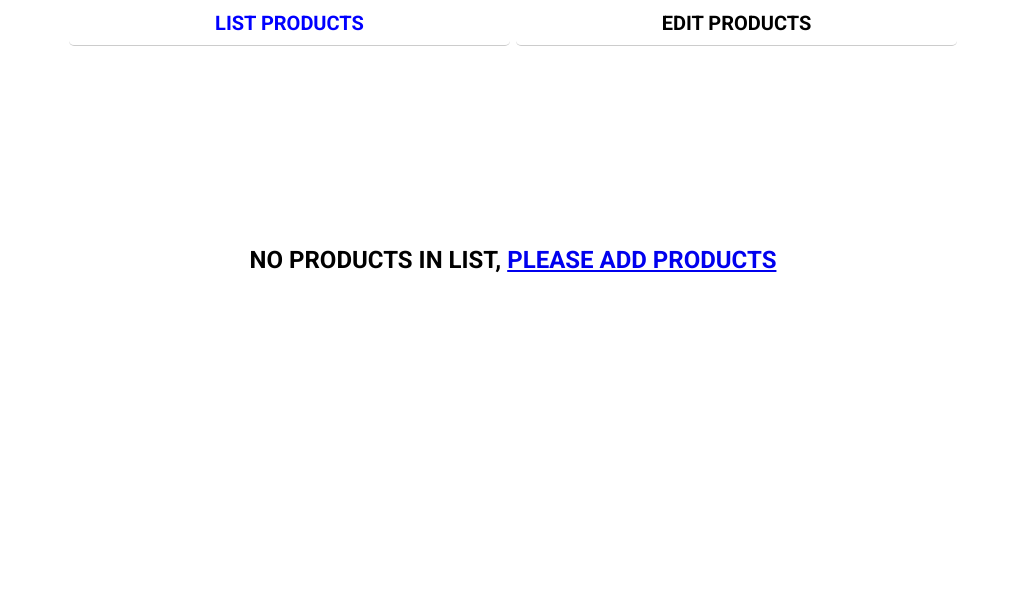
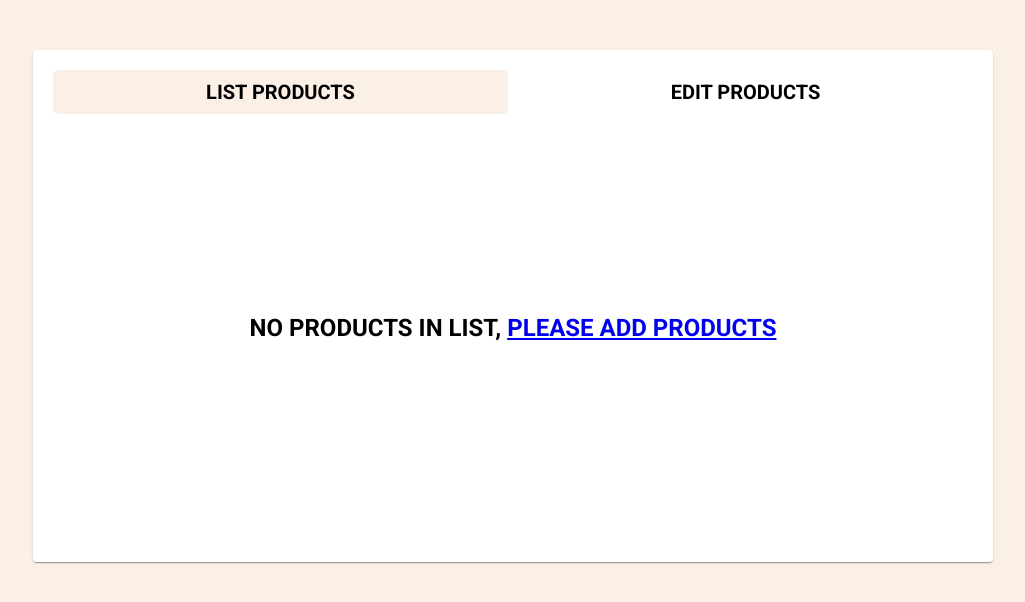
Before and after one commit to PeterShevchuk/test-products, a React (Create React App) app: page / in a window 1280 px wide. Shown: the top 602 px of the page, without its empty margins (127-1152 px from the left). Built offline with nearby package versions, Linux system fonts and the light colour scheme.

Commit message:
change style

```diff
--- a/src/App.css
+++ b/src/App.css
@@ -4,3 +4,6 @@ h3,
 h4 {
   text-transform: uppercase;
 }
+.main {
+  max-width: 960px;
+}
--- a/src/App.js
+++ b/src/App.js
@@ -40,6 +40,7 @@ function App() {
     localStorage.setItem("ListProducts", JSON.stringify(listProducts));
   }, [listProducts]);
   return (
+    <div className="global">
       <Router>
         <header className="container">
           <Menu />
@@ -55,6 +56,7 @@ function App() {
           </Switch>
         </main>
       </Router>
+    </div>
   );
 }
 
--- a/src/Components/List/List.css
+++ b/src/Components/List/List.css
@@ -6,7 +6,8 @@
   list-style: none;
 }
 .listProducts__item {
-  padding: 10px 20px;
+  padding: 5px 5px 5px 20px;
+  border-bottom: 1px solid #cccccc;
   border-left: 20px solid;
   display: flex;
   justify-content: space-between;
@@ -22,9 +23,7 @@
   margin: 200px auto;
   text-align: center;
 }
-.listProducts__options > *:not(:last-child) {
-  margin-right: 10px;
-}
+
 .listProducts__options-info {
   text-transform: uppercase;
 }
--- a/src/Components/List/List.js
+++ b/src/Components/List/List.js
@@ -3,9 +3,11 @@ import PropTypes from "prop-types";
 import { NavLink } from "react-router-dom";
 
 import Button from "@material-ui/core/Button";
+import IconButton from "@material-ui/core/IconButton";
 import ButtonGroup from "@material-ui/core/ButtonGroup";
 import Checkbox from "@material-ui/core/Checkbox";
 import InfoIcon from "@material-ui/icons/Info";
+import BackspaceRoundedIcon from "@material-ui/icons/BackspaceRounded";
 
 import { nav, status, fixDate, colorsPriority, HtmlTooltip } from "../../vars";
 
@@ -17,7 +19,7 @@ const List = ({ data }) => {
       {data.listProducts.length > 0 ? (
         <>
           <div className="filterBtns">
-            <ButtonGroup size="large" color="primary" aria-label="large outlined primary button group" onClick={(e) => data.setShowProducts(e.target.innerText)}>
+            <ButtonGroup size="large" aria-label="large outlined primary button group" onClick={(e) => data.setShowProducts(e.target.innerText)}>
               {status.map((item) => (
                 <Button key={item} disabled={data.showProducts === item}>
                   {item}
@@ -28,13 +30,10 @@ const List = ({ data }) => {
           <ul className="listProducts">
             {data.filterProducts().length > 0 ? (
               data.filterProducts().map((item) => (
-                <li key={item.id} className="listProducts__item" style={{ borderColor: colorsPriority[item.priority] }}>
+                <li key={item.id} className="listProducts__item" style={{ borderLeftColor: colorsPriority[item.priority - 1] }}>
                   <h3>{item.nameProduct}</h3>
                   <div className="listProducts__options">
-                    <Checkbox checked={item.status} color="primary" inputProps={{ "aria-label": "secondary checkbox" }} onChange={() => data.itemDisabled(item.id)} className="editPage__item-checked" />
-                    <Button variant="contained" color="secondary" onClick={() => data.deleteProduct(item.id)}>
-                      DELETE
-                    </Button>
+                    <Checkbox checked={item.status} color="default" inputProps={{ "aria-label": "secondary checkbox" }} onChange={() => data.itemDisabled(item.id)} className="editPage__item-checked" />
                     <HtmlTooltip
                       title={
                         <React.Fragment>
@@ -53,10 +52,13 @@ const List = ({ data }) => {
                         </React.Fragment>
                       }
                     >
-                      <Button>
+                      <IconButton>
                         <InfoIcon />
-                      </Button>
+                      </IconButton>
                     </HtmlTooltip>
+                    <IconButton onClick={() => data.deleteProduct(item.id)}>
+                      <BackspaceRoundedIcon />
+                    </IconButton>
                   </div>
                 </li>
               ))
--- a/src/Components/Menu/Menu.css
+++ b/src/Components/Menu/Menu.css
@@ -1,27 +1,28 @@
 .nav {
-  margin-bottom: 1vh;
+  margin-bottom: 20px;
 }
 
 .nav__list {
   display: flex;
-  justify-content: space-evenly;
+  justify-content: space-between;
+  padding: 0;
 }
 .nav__item {
   text-transform: uppercase;
   list-style: none;
-  width: 49%;
+  width: 50%;
   transition: all 0.2s linear;
-  border-bottom: 1px solid #cccccc;
-  border-top: 1px solid #ffffff;
-  border-radius: 5px;
-  background-color: #ffffff;
 }
-.nav__item:hover {
+.nav__item:not(:last-child) {
+  margin-right: 10px;
+}
+.nav__item-link:hover {
+  background-color: linen;
   box-shadow: 10px 17.321px 40px 0px rgba(107, 125, 131, 0.3);
-  transform: scale(1.1);
-  border-top: 1px solid #cccccc;
+  z-index: 9999;
 }
 .nav__item-link {
+  border-radius: 5px;
   text-align: center;
   transition: all 0.2s linear;
   text-decoration: none;
@@ -32,7 +33,7 @@
   font-weight: 700;
 }
 .nav__item-link.active {
-  color: blue;
+  background-color: linen;
 }
 /* .nav__item-link:not(:last-child) {
   margin-right: 10px;
--- a/src/Containers/Edit/Edit.css
+++ b/src/Containers/Edit/Edit.css
@@ -24,7 +24,7 @@
 }
 .editPage__item {
   display: grid;
-  grid-template-columns: 1fr 150px 60px 100px 80px;
+  grid-template-columns: 1fr 150px 60px 60px 60px;
   align-items: center;
 }
 .editPage__item:not(:last-child) {
--- a/src/Containers/Edit/Edit.js
+++ b/src/Containers/Edit/Edit.js
@@ -4,6 +4,8 @@ import PropTypes from "prop-types";
 import Checkbox from "@material-ui/core/Checkbox";
 import Button from "@material-ui/core/Button";
 import InfoIcon from "@material-ui/icons/Info";
+import IconButton from "@material-ui/core/IconButton";
+import BackspaceRoundedIcon from "@material-ui/icons/BackspaceRounded";
 
 import { fixDate, colorsPriority, HtmlTooltip } from "../../vars";
 
@@ -22,7 +24,7 @@ const Edit = ({ data }) => {
 
   return (
     <div className="editPage">
-      <Button variant="contained" color="primary" onClick={addItem} type="submit">
+      <Button variant="contained" onClick={addItem} type="submit">
         ADD PRODUCT
       </Button>
       {data.listProducts.length > 0 && (
@@ -31,24 +33,21 @@ const Edit = ({ data }) => {
             <h4>Name product</h4>
             <h4>Set prioritet</h4>
             <h4 className="editPage__title-center">Have?</h4>
+            <h4 className="editPage__title-center">Info</h4>
             <h4 className="editPage__title-center">Delete</h4>
-            <h4 className="editPage__title-center">Info</h4>
           </li>
           {data.listProducts
             .map((item) => (
               <li key={item.id} className="editPage__item">
                 <input className="editPage__item-input" value={item.nameProduct} type="text" name="nameProduct" onChange={(e) => inputHeandle(e, item.id)} placeholder="Назва"></input>
                 <select className="editPage__item-input" name="priority" onChange={(e) => inputHeandle(e, item.id)} value={item.priority}>
-                  <option style={{ backgroundColor: colorsPriority[1] }}>1</option>
-                  <option style={{ backgroundColor: colorsPriority[2] }}>2</option>
-                  <option style={{ backgroundColor: colorsPriority[3] }}>3</option>
-                  <option style={{ backgroundColor: colorsPriority[4] }}>4</option>
-                  <option style={{ backgroundColor: colorsPriority[5] }}>5</option>
+                  <option style={{ backgroundColor: colorsPriority[0] }}>1</option>
+                  <option style={{ backgroundColor: colorsPriority[1] }}>2</option>
+                  <option style={{ backgroundColor: colorsPriority[2] }}>3</option>
+                  <option style={{ backgroundColor: colorsPriority[3] }}>4</option>
+                  <option style={{ backgroundColor: colorsPriority[4] }}>5</option>
                 </select>
-                <Checkbox checked={item.status} color="primary" inputProps={{ "aria-label": "secondary checkbox" }} onChange={(e) => data.itemDisabled(item.id)} className="editPage__item-checked" />
-                <Button variant="contained" color="secondary" onClick={() => data.deleteProduct(item.id)}>
-                  DELETE
-                </Button>
+                <Checkbox checked={item.status} color="default" inputProps={{ "aria-label": "secondary checkbox" }} onChange={(e) => data.itemDisabled(item.id)} className="editPage__item-checked" />
                 <HtmlTooltip
                   title={
                     <React.Fragment>
@@ -61,10 +60,13 @@ const Edit = ({ data }) => {
                     </React.Fragment>
                   }
                 >
-                  <Button>
+                  <IconButton>
                     <InfoIcon />
-                  </Button>
+                  </IconButton>
                 </HtmlTooltip>
+                <IconButton onClick={() => data.deleteProduct(item.id)}>
+                  <BackspaceRoundedIcon />
+                </IconButton>
               </li>
             ))
             .reverse()}
--- a/src/index.css
+++ b/src/index.css
@@ -10,6 +10,7 @@
 
 body {
   margin: 0;
+  background-color: linen;
   font-family: roboto, -apple-system, BlinkMacSystemFont, "Segoe UI", "Roboto", "Oxygen", "Ubuntu", "Cantarell", "Fira Sans", "Droid Sans", "Helvetica Neue", sans-serif;
   -webkit-font-smoothing: antialiased;
   -moz-osx-font-smoothing: grayscale;
@@ -19,7 +20,11 @@ code {
   font-family: source-code-pro, Menlo, Monaco, Consolas, "Courier New", monospace;
 }
 
-.container {
-  max-width: 900px;
-  margin: 0 auto;
+.global {
+  max-width: 960px;
+  margin: 50px auto 0;
+  box-shadow: 0px 2px 1px -1px rgba(0, 0, 0, 0.2), 0px 1px 1px 0px rgba(0, 0, 0, 0.14), 0px 1px 3px 0px rgba(0, 0, 0, 0.12);
+  background-color: #ffffff;
+  padding: 20px;
+  border-radius: 4px;
 }
--- a/src/vars.js
+++ b/src/vars.js
@@ -7,7 +7,7 @@ export const fixDate = (date) => {
   return new Date(date).toUTCString();
 };
 
-export const colorsPriority = ["", "red", "orange", "fuchsia", "purple", "blue"];
+export const colorsPriority = ["red", "orange", "fuchsia", "purple", "blue"];
 
 export const HtmlTooltip = withStyles((theme) => ({
   tooltip: {
```
Lines whose indentation alone changed are shown as unchanged.
